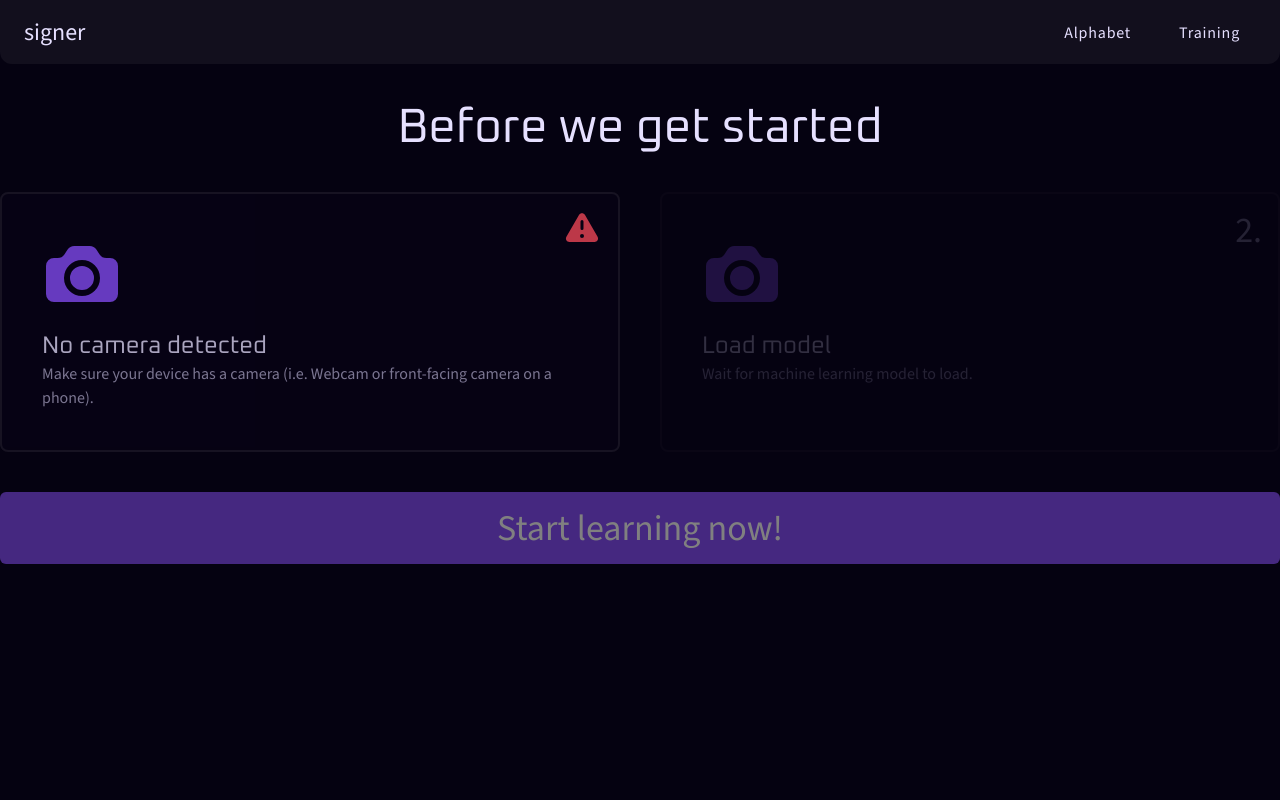
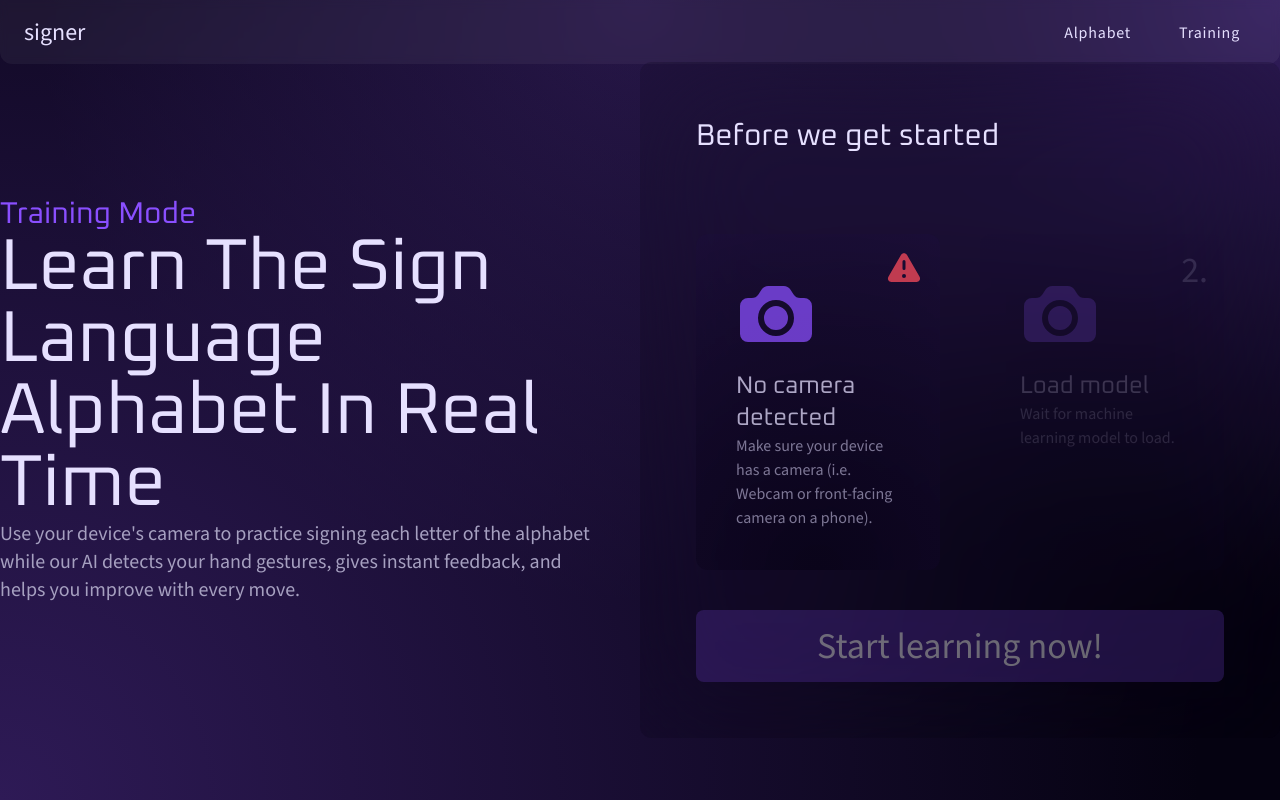
Before and after one commit to anttiromppanen/sign-language-teacher, a Next.js app: page /training in a window 1280 px wide. Built offline with nearby package versions, Linux system fonts and the light colour scheme.

Commit message:
ui update

```diff
--- a/src/app/globals.css
+++ b/src/app/globals.css
@@ -42,35 +42,24 @@ button {
 		text-wrap: balance;
 	}
 
-	.border-on-top-green {
-		position: relative;
-		display: inline-block;
+	.bg-radial-gradient {
+		background-image:
+			radial-gradient(
+				circle 1200px at bottom left,
+				#2e1a56 0%,
+				transparent 100%
+			),
+			radial-gradient(circle 600px at top right, #321d5d 0%, transparent 100%),
+			radial-gradient(circle 600px at top center, #251645 0%, transparent 100%);
+		background-repeat: no-repeat;
+		background-size: cover;
 	}
 
-	.border-on-top-green::before {
-		content: "";
-		position: absolute;
-		bottom: 10px; /* Adjust this value to position the line */
-		left: 0;
-		width: 100%;
-		height: 30px; /* Height of the border */
-		z-index: -1;
-		background-color: var(--secondary-green); /* Color of the border */
-	}
-
-	.border-on-top-purple {
-		position: relative;
-		display: inline-block;
-	}
-
-	.border-on-top-purple::before {
-		content: "";
-		position: absolute;
-		bottom: 10px; /* Adjust this value to position the line */
-		left: 0;
-		width: 100%;
-		height: 30px; /* Height of the border */
-		z-index: -1;
-		background-color: var(--secondary-purple); /* Color of the border */
+	.card-bg-radial {
+		background-image: radial-gradient(
+			circle 800px at bottom center,
+			var(--background-alt) 0%,
+			transparent 100%
+		);
 	}
 }
--- a/src/app/layout.tsx
+++ b/src/app/layout.tsx
@@ -1,6 +1,6 @@
-import Appbar from "@/components/Appbar/page";
 import type { Metadata } from "next";
 import { Oxanium, Source_Sans_3 } from "next/font/google";
+import Appbar from "@/components/Appbar/page";
 import "./globals.css";
 
 const source_sans = Source_Sans_3({
@@ -29,7 +29,7 @@ export default function RootLayout({
 }>) {
 	return (
 		<html lang="en" className={`${source_sans.variable} ${oxanium.variable}`}>
-			<body className={`antialiased bg-background`}>
+			<body className={`antialiased bg-background bg-radial-gradient h-screen`}>
 				<Appbar />
 				{children}
 			</body>
--- a/src/app/page.tsx
+++ b/src/app/page.tsx
@@ -36,7 +36,7 @@ function FirstSection() {
 				<motion.div className="mt-4">
 					<Link
 						href="/training"
-						className="font-source_sans py-4 px-6 rounded-xl bg-blue-800 text-xl text-white"
+						className="font-source_sans py-4 px-6 rounded-xl bg-highlight text-xl text-white"
 					>
 						Start training
 					</Link>
--- a/src/app/training/InitialLoadOverlay.tsx
+++ b/src/app/training/InitialLoadOverlay.tsx
@@ -39,7 +39,7 @@ function LoadingComponent({
 
 	return (
 		<li
-			className={`flex flex-col relative rounded-lg border-low-contrast bg-[#0A041A]/50 p-10 border-2 ${active && "animate-pulse"} ${!active && "opacity-20"} ${success === false && "animate-none"}`}
+			className={`flex flex-col relative rounded-xl border-[#1e1a29]/70 shadow-[#0a041a]/50 bg-[#8a4fff]/20 card-bg-radial backdrop-blur-xl p-10 ${active && "*:animate-pulse"} ${!active && "opacity-20"} ${success === false && "animate-none"}`}
 		>
 			<CameraIcon className="size-20 text-highlight mb-4" />
 			<p className="font-oxanium absolute right-4 top-4 text-4xl text-text-secondary">
@@ -105,11 +105,22 @@ function InitialLoadOverlay({
 	}, [activeStep, setHandRecognizerState]);
 
 	return (
-		<div className="w-full h-full max-w-[1500px] mx-auto">
-			<div className="mt-10 flex flex-col gap-y-10">
-				<h1 className="text-5xl text-text-primary text-center">
-					Before we get started
+		<div className="w-full h-screen max-w-[1500px] mx-auto grid grid-cols-[600px_1fr] items-center gap-x-10">
+			<div className="">
+				<h2 className="text-highlight text-3xl">Training Mode</h2>
+				<h1 className="text-text-primary text-7xl">
+					Learn The Sign Language Alphabet In Real Time
 				</h1>
+				<p className="text-xl text-text-secondary">
+					Use your device's camera to practice signing each letter of the
+					alphabet while our AI detects your hand gestures, gives instant
+					feedback, and helps you improve with every move.
+				</p>
+			</div>
+			<div className="flex items-center justify-center rounded-xl w-full">
+				<div className="p-14 flex flex-col gap-y-10 max-w-[800px] backdrop-blur-3xl bg-black/10 rounded-xl">
+					<h2 className="text-3xl text-text-primary">Before we get started</h2>
+					<p></p>
 					<ol className="grid grid-cols-2 gap-10">
 						<LoadingComponent
 							heading="Detecting camera..."
@@ -133,7 +144,7 @@ function InitialLoadOverlay({
 					</ol>
 					<button
 						type="button"
-					className="rounded-md bg-highlight py-4 px-8 text-white text-4xl col-span-2 hover:brightness-110 disabled:brightness-50"
+						className="rounded-lg bg-[#8a4fff]/50 backdrop-blur-xl py-4 px-8 text-white text-4xl col-span-2 hover:brightness-110 disabled:opacity-40 disabled:cursor-not-allowed"
 						disabled={!isCameraDetected || activeStep !== "finished"}
 						onClick={handleClick}
 					>
@@ -141,6 +152,7 @@ function InitialLoadOverlay({
 					</button>
 				</div>
 			</div>
+		</div>
 	);
 }
 
--- a/src/components/Appbar/page.tsx
+++ b/src/components/Appbar/page.tsx
@@ -1,9 +1,8 @@
 import Link from "next/link";
-import React from "react";
 
 function Appbar() {
 	return (
-		<div className="py-4 px-6 flex justify-between w-full items-center bg-white/5 text-text-primary max-w-[1500px] mx-auto rounded-b-xl">
+		<div className="py-4 px-6 flex justify-between w-full items-center bg-white/5 backdrop-blur-sm text-text-primary max-w-[1500px] mx-auto rounded-b-xl fixed top-0 left-1/2 -translate-x-1/2">
 			<Link href="/" className="text-2xl">
 				signer
 			</Link>
```
Lines whose indentation alone changed are shown as unchanged.
